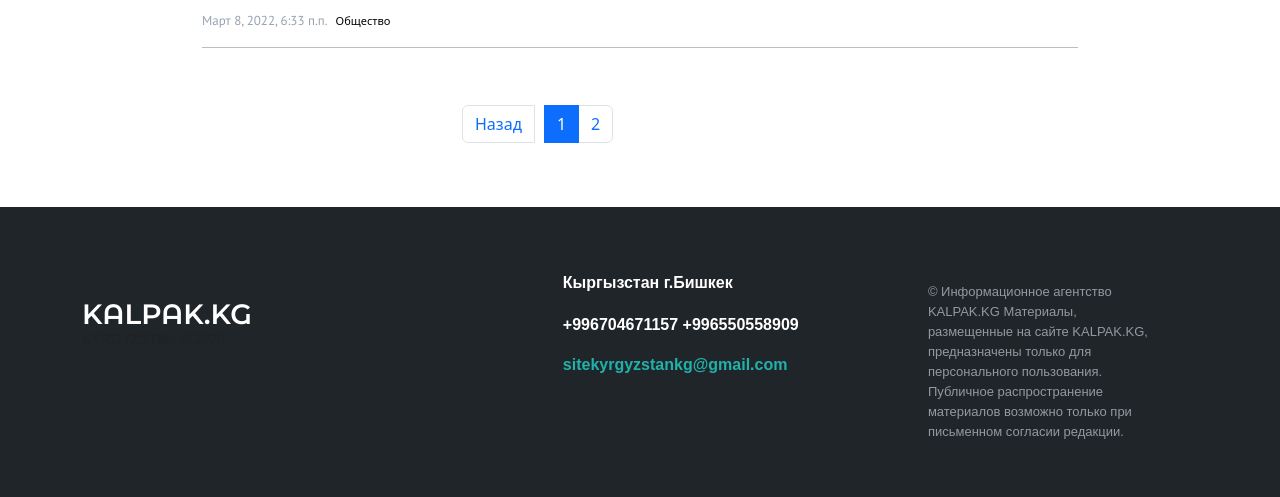
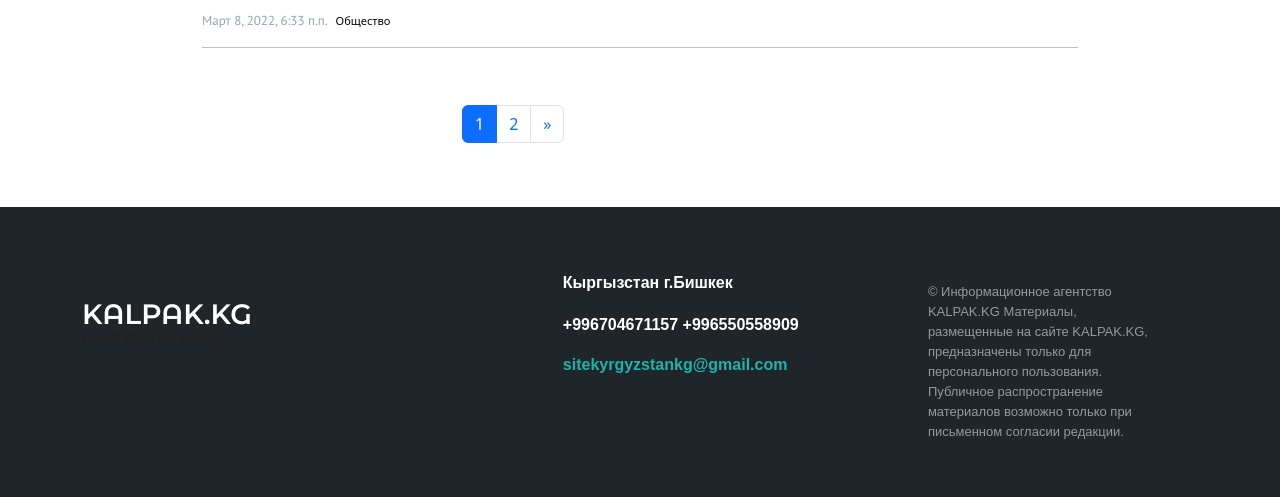
Before and after one commit to aibekovislam/news, a Django app: page /all-news/ in a window 1280 px wide. Shown: the part 1532-2029 px from the top of the page. Run offline with Django 3.2, Linux system fonts and the light colour scheme; data comes from the database, SQL or seed files in the repository; some libraries are stand-ins or nearby versions; some web fonts are replaced.

Commit message:
pagination fix

```diff
--- a/core/templates/articles2.html
+++ b/core/templates/articles2.html
@@ -42,19 +42,28 @@
           <div class="col-md-4 col-sm-4"></div>
           <div class="col-md-4 col-sm-4">
               <ul class="pagination">
-                  <li class="page-item mr-3">
-                    <a href="{% url 'main' %}" class="page-link">Назад</a>
+                {% if page_obj.has_previous %}
+                 <li class="page-item">
+                    <a class="page-link" href="?page={{ page_obj.previous_page_number }}" aria-label="Previous">
+                      <span aria-hidden="true">&laquo;</span>
+                    </a>
                   </li>
+                {% endif %}
                   {% for i in paginator.page_range %}
                   <li class="page-item {% if i == page_number %}active{% endif %}">
                     <a href="?page={{ i }}" class="page-link">{{ i }}</a>
                   </li>
                 {% endfor %}
+                {% if page_obj.has_next %}
+                  <li class="page-item">
+                    <a class="page-link" href="?page={{ page_obj.next_page_number }}" aria-label="Next">
+                      <span aria-hidden="true">&raquo;</span>
+                    </a>
+                  </li>
+                {% endif %}
               </ul>
           </div>
           <div class="col-md-4 col-sm-4"></div>
         </div>
       </div>
-
-
 {% endblock %}
--- a/core/views.py
+++ b/core/views.py
@@ -68,6 +68,7 @@ def article_page_2(request):
     page_number = request.GET.get('page', 1)
     page_obj = paginator.get_page(page_number)
     context = {
+        "page_obj": page_obj,
         "articles": page_obj.object_list,
         "paginator": paginator,
         "heading": heading,
```
